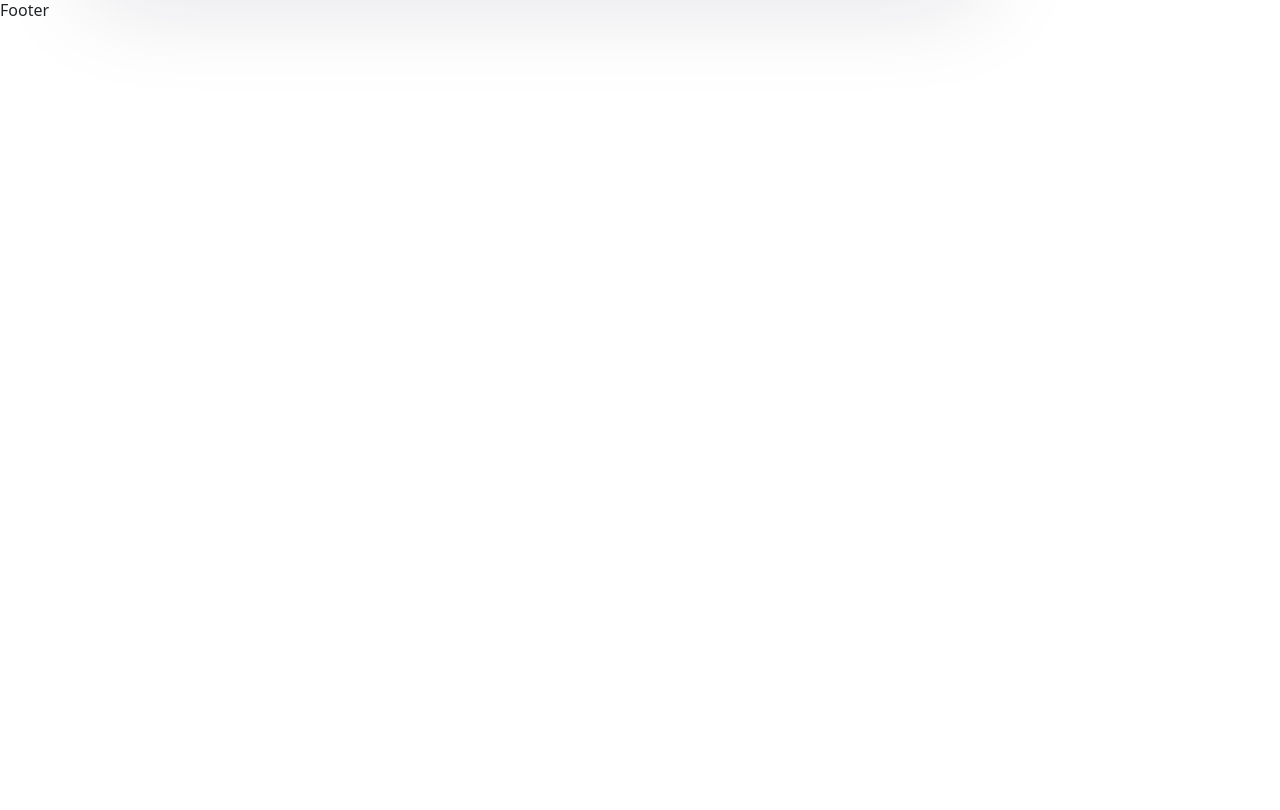
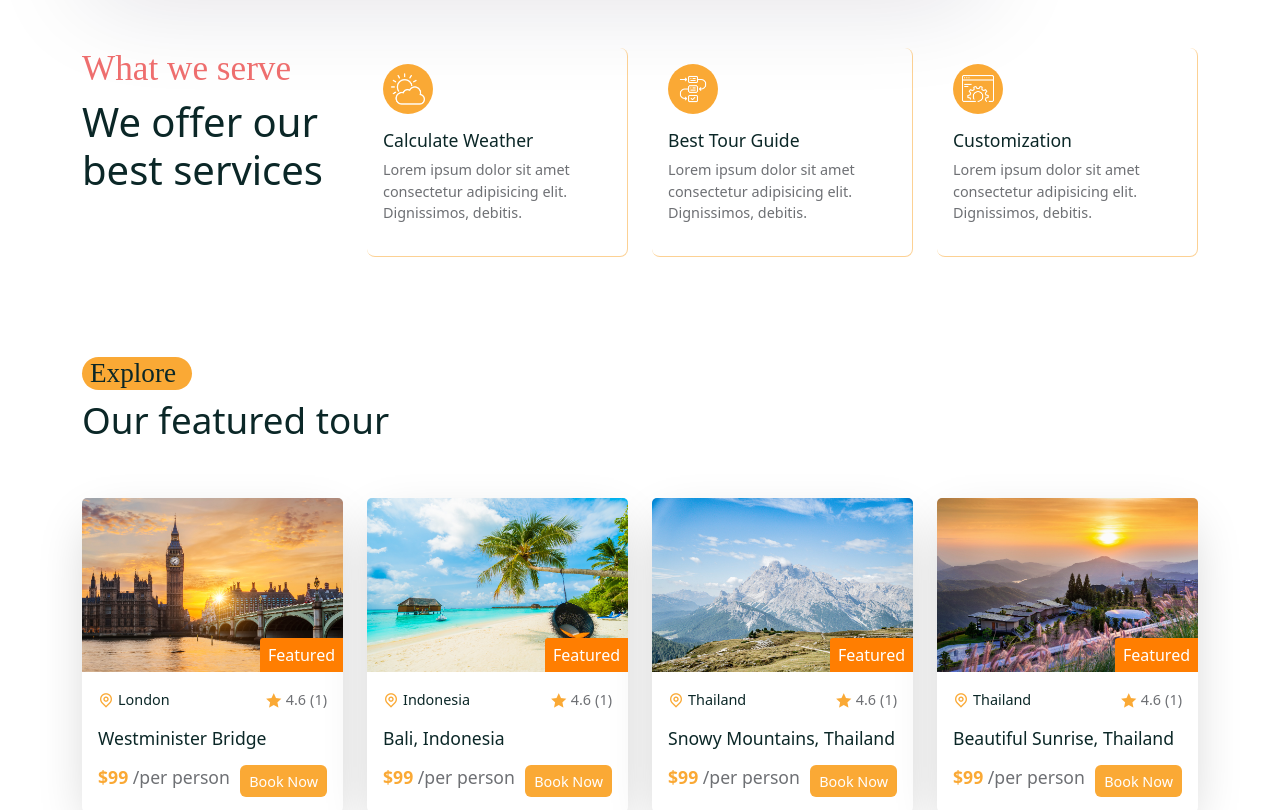
Before and after one commit to sweedalgharshi/tour-mern, a React (Create React App) app in the folder frontend/: page /home in a window 1280 px wide. Shown: the part 700-1510 px from the top of the page. Before the commit the page ends 800 px from the top, so only its background shows below. Built offline with nearby package versions, Linux system fonts and the light colour scheme; a web font is replaced by a local one.

Commit message:
added services and featured-tour components

```diff
--- a/frontend/src/assets/data/tours.js
+++ b/frontend/src/assets/data/tours.js
@@ -87,12 +87,7 @@
     price: 99,
     maxGroupSize: 8,
     desc: "this is the description",
-    reviews: [
-      {
-        name: "jhon doe",
-        rating: 4.6,
-      },
-    ],
+    reviews: [],
     avgRating: 4.5,
     photo: tourImg05,
     featured: false,
@@ -110,6 +105,10 @@
         name: "jhon doe",
         rating: 4.6,
       },
+      {
+        name: "jhon doe",
+        rating: 5,
+      },
     ],
     avgRating: 4.5,
     photo: tourImg06,
@@ -123,12 +122,7 @@
     price: 99,
     maxGroupSize: 8,
     desc: "this is the description",
-    reviews: [
-      {
-        name: "jhon doe",
-        rating: 4.6,
-      },
-    ],
+    reviews: [],
     avgRating: 4.5,
     photo: tourImg07,
     featured: false,
--- /dev/null
+++ b/frontend/src/components/Featured-tour/FeaturedTourList.jsx
@@ -0,0 +1,17 @@
+import TourCard from "../../shared/TourCard";
+import tourData from "../../assets/data/tours";
+
+import { Col } from "reactstrap";
+
+function FeaturedTourList() {
+  return (
+    <>
+      {tourData?.map((tour) => (
+        <Col lg="3" className="mb-4" key={tour.id}>
+          <TourCard tour={tour} />
+        </Col>
+      ))}
+    </>
+  );
+}
+export default FeaturedTourList;
--- a/frontend/src/pages/Home.jsx
+++ b/frontend/src/pages/Home.jsx
@@ -8,11 +8,14 @@
 import heroVideo from "../assets/images/hero-video.mp4";
 import Subtitle from "../shared/Subtitle";
 import SearchBar from "../shared/SearchBar";
+import ServiceList from "../services/ServiceList";
+import FeaturedTourList from "../components/Featured-tour/FeaturedTourList";
 
 function Home() {
   return (
     <>
       <section>
+        {/* ======== Hero Section START */}
         <Container>
           <Row>
             <Col lg="6">
@@ -52,6 +55,35 @@
           </Row>
         </Container>
       </section>
+      {/* ======== Hero Section END */}
+
+      {/* ======== Service Section START */}
+      {/* ======== Service Section END */}
+      <section>
+        <Container>
+          <Row>
+            <Col lg="3">
+              <h5 className="services__subtitle">What we serve</h5>
+              <h2 className="services__title">We offer our best services</h2>
+            </Col>
+            <ServiceList />
+          </Row>
+        </Container>
+      </section>
+
+      {/* ======== Featured tour Section START */}
+      <section>
+        <Container>
+          <Row>
+            <Col lg="12" className="mb-5">
+              <Subtitle subtitle={"Explore"} />
+              <h2 className="featured__tour-title">Our featured tour</h2>
+            </Col>
+            <FeaturedTourList />
+          </Row>
+        </Container>
+      </section>
+      {/* ======== Featured tour Section END */}
     </>
   );
 }
--- /dev/null
+++ b/frontend/src/services/ServiceCard.jsx
@@ -0,0 +1,16 @@
+import "./service-card.css";
+
+function ServiceCard({ item }) {
+  const { imgUrl, title, desc } = item;
+
+  return (
+    <div className="service__item">
+      <div className="service__img">
+        <img src={imgUrl} alt="" />
+      </div>
+      <h5>{title}</h5>
+      <p>{desc}</p>
+    </div>
+  );
+}
+export default ServiceCard;
--- /dev/null
+++ b/frontend/src/services/ServiceList.jsx
@@ -0,0 +1,37 @@
+import ServiceCard from "./ServiceCard";
+import { Col } from "reactstrap";
+
+import weatherImg from "../assets/images/weather.png";
+import guideImg from "../assets/images/guide.png";
+import customizationImg from "../assets/images/customization.png";
+
+const servicesData = [
+  {
+    imgUrl: weatherImg,
+    title: "Calculate Weather",
+    desc: "Lorem ipsum dolor sit amet consectetur adipisicing elit. Dignissimos, debitis.",
+  },
+  {
+    imgUrl: guideImg,
+    title: "Best Tour Guide",
+    desc: "Lorem ipsum dolor sit amet consectetur adipisicing elit. Dignissimos, debitis.",
+  },
+  {
+    imgUrl: customizationImg,
+    title: "Customization",
+    desc: "Lorem ipsum dolor sit amet consectetur adipisicing elit. Dignissimos, debitis.",
+  },
+];
+
+function ServiceList() {
+  return (
+    <>
+      {servicesData.map((item, index) => (
+        <Col lg="3" key={index}>
+          <ServiceCard item={item} />
+        </Col>
+      ))}
+    </>
+  );
+}
+export default ServiceList;
--- /dev/null
+++ b/frontend/src/services/service-card.css
@@ -0,0 +1,33 @@
+.service__item {
+  padding: 1rem;
+  border-bottom: 1px solid #faa83586;
+  border-right: 1px solid #faa83586;
+  border-radius: 0.5rem;
+}
+
+.service__img {
+  width: 50px;
+  height: 50px;
+  display: flex;
+  align-items: center;
+  justify-content: center;
+  border-radius: 50px;
+  background: var(--secondary-color);
+  padding: 0.5rem;
+  margin-bottom: 1rem;
+  line-height: 50px;
+}
+
+.service__img img {
+  width: 100%;
+}
+
+.service__item h5 {
+  font-size: 1.1rem;
+  font-weight: 500;
+}
+
+.service__item p {
+  font-size: 0.9rem;
+  color: var(--text-color);
+}
--- /dev/null
+++ b/frontend/src/shared/TourCard.jsx
@@ -0,0 +1,48 @@
+import { Card, CardBody } from "reactstrap";
+import { Link } from "react-router-dom";
+
+import "./tour-card.css";
+
+function TourCard({ tour }) {
+  const { id, photo, title, price, featured, reviews, city } = tour;
+
+  const totalRating = reviews?.reduce((acc, item) => acc + item.rating, 0);
+  const avgRating =
+    totalRating === 0 ? "" : totalRating === 1 ? totalRating : totalRating / reviews?.length;
+  return (
+    <div className="tour__card">
+      <Card>
+        <div className="tour__img">
+          <img src={photo} alt="tour-img" />
+          {featured && <span>Featured</span>}
+        </div>
+
+        <CardBody>
+          <div className="card__top d-flex align-items-center justify-content-between">
+            <span className="tour__location d-flex align-items-center gap-1">
+              <i className="ri-map-pin-line"></i> {city}
+            </span>
+            <span className="tour__rating d-flex align-items-center gap-1">
+              <i className="ri-star-fill"></i> {avgRating === 0 ? null : avgRating}{" "}
+              {totalRating === 0 ? "Not Rated" : <span>({reviews.length})</span>}
+            </span>
+          </div>
+
+          <h5 className="tour__title">
+            <Link to={`/tours/${id}`}>{title}</Link>
+          </h5>
+
+          <div className="card__bottom d-flex align-items-center justify-content-between mt-3">
+            <h5>
+              ${price} <span> /per person</span>
+            </h5>
+            <button className="btn booking__btn">
+              <Link to={`/tours/${id}`}>Book Now</Link>
+            </button>
+          </div>
+        </CardBody>
+      </Card>
+    </div>
+  );
+}
+export default TourCard;
--- /dev/null
+++ b/frontend/src/shared/tour-card.css
@@ -0,0 +1,87 @@
+.tour__img img {
+  width: 100%;
+  border-radius: 5px 5px 0 0;
+}
+
+.card {
+  border: none !important;
+  box-shadow: rgba(0, 0, 0, 0.2) 0px 18px 50px -10px;
+}
+.tour__img {
+  position: relative;
+}
+
+.tour__img span {
+  position: absolute;
+  bottom: 0;
+  right: 0;
+  width: max-content;
+  height: max-content;
+  z-index: 10;
+  background: var(--primary-color);
+  color: #fff;
+  padding: 0.3rem 0.5rem;
+  border-radius: 3px 0 0 0;
+}
+
+.card__top span i {
+  color: var(--secondary-color);
+}
+
+.tour__rating {
+  font-size: 0.9rem;
+  color: var(--text-color);
+}
+
+.tour__location {
+  color: var(--heading-color);
+  font-weight: 500;
+  font-size: 0.9rem;
+}
+
+.tour__rating i,
+.tour__location i {
+  font-size: 1rem;
+}
+
+.tour__title {
+  margin-top: 1rem;
+  font-size: 1.1rem;
+}
+
+.tour__title a {
+  text-decoration: none;
+  color: var(--heading-color);
+  transition: 0.3s;
+}
+
+.tour__title a:hover {
+  color: var(--secondary-color);
+}
+
+.card__bottom h5 {
+  color: var(--secondary-color);
+  font-size: 1.1rem;
+  font-weight: 700;
+}
+
+.card__bottom h5 span {
+  font-weight: 500;
+  color: var(--text-color);
+}
+
+.booking__btn {
+  background: var(--secondary-color) !important;
+  cursor: pointer;
+  padding: 0.2rem 0.5rem !important;
+}
+
+.booking__btn a {
+  text-decoration: none;
+  font-size: 0.9rem;
+  color: #fff;
+}
+
+.booking__btn a:hover {
+  color: #fff;
+}
--- a/frontend/src/styles/home.css
+++ b/frontend/src/styles/home.css
@@ -37,3 +37,20 @@
 .hero__img-box {
   padding-top: 2rem;
 }
+
+.services__subtitle {
+  font-size: 2.2rem;
+  font-weight: 500;
+  color: #ee6e6e;
+  font-family: var(--subtitle-font-name);
+}
+
+.services__title {
+  font-size: 2.5rem;
+  font-weight: 500;
+}
+
+.featured__tour-title {
+  font-size: 2.3rem;
+  font-weight: 500;
+}
```
